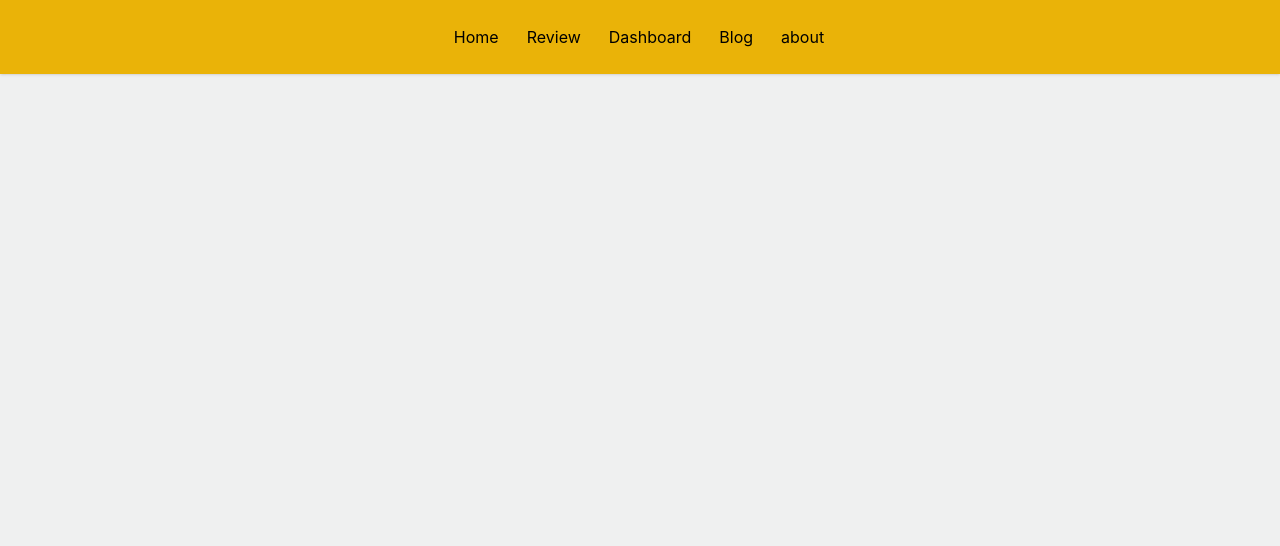
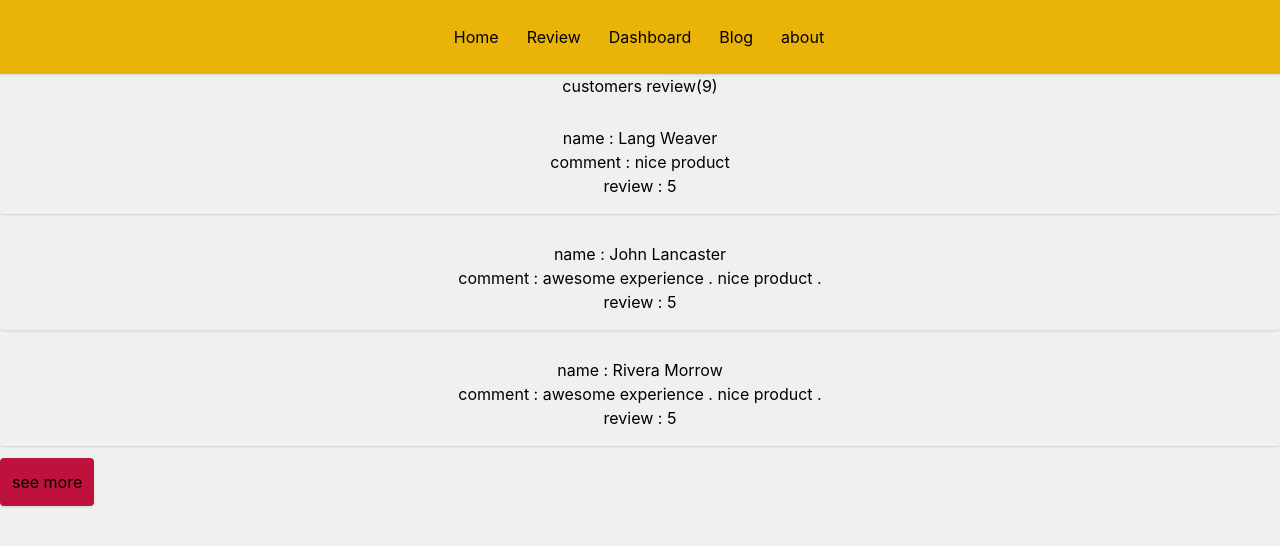
Before and after one commit to Dip8080/product-analysis, a React (Create React App) app: page /review in a window 1280 px wide. Shown: the top 546 px of the page. Built offline with nearby package versions, Linux system fonts and the light colour scheme.

Commit message:
review done(3rd commit )

```diff
--- /dev/null
+++ b/public/review.json
@@ -0,0 +1,56 @@
+[
+    {
+      "id": "624b896ea6c3f46789a53609",
+      "name": "Lang Weaver",
+      "comment": "nice product",
+      "rating": 5
+    },
+    {
+      "id": "624b896e9fa066b37227fbcf",
+      "name": "John Lancaster",
+      "comment": "awesome experience . nice product .",
+      "rating": 5
+    },
+    {
+      "id": "624b896ed2c30a959ab4ffcf",
+      "name": "Rivera Morrow",
+      "comment": "awesome experience . nice product .",
+      "rating": 5
+    },
+    {
+      "id": "624b896e15ee5a89c19de0ad",
+      "name": "Daniel Clark",
+      "comment": "awesome experience . nice product .",
+      "rating": 5
+    },
+    {
+      "id": "624b896e1e41d4a45deac0e4",
+      "name": "Mandy Cobb",
+      "comment": "awesome experience . nice product .",
+      "rating": 5
+    },
+    {
+      "id": "624b896ed2179c6b9325556f",
+      "name": "Hurst Bonner",
+      "comment": "awesome experience . nice product .",
+      "rating": 5
+    },
+    {
+      "id": "624b896eb1d11154bed32d87",
+      "name": "Montoya Bird",
+      "comment": "awesome experience . nice product .",
+      "rating": 5
+    },
+    {
+      "id": "624b896ec457b23133165495",
+      "name": "Fulton Kirkland",
+      "comment": "awesome experience . nice product .",
+      "rating": 5
+    },
+    {
+      "id": "624b896e60615b78b6acceb3",
+      "name": "Barbra Maldonado",
+      "comment": "awesome experience . nice product .",
+      "rating": 5
+    }
+  ]
--- a/src/App.js
+++ b/src/App.js
@@ -5,6 +5,7 @@ import Blog from './Components/Blog/Blog';
 import Dashboard from './Components/Dashboard/Dashboard';
 import Home from './Components/Home/Home';
 import Nav from './Components/Nav/Nav';
+import Review from './Components/Review/Review';
 
 function App() {
   return (
@@ -12,6 +13,7 @@ function App() {
       <Nav></Nav>
       <Routes>
         <Route path='/' element={<Home></Home>}></Route>
+        <Route path='/review' element={<Review></Review>}></Route>
         <Route path='/blog' element={<Blog></Blog>}></Route>
         <Route path='/dashboard' element={<Dashboard></Dashboard>}></Route>
       </Routes>
--- a/src/Components/Dashboard/Dashboard.js
+++ b/src/Components/Dashboard/Dashboard.js
@@ -7,41 +7,28 @@ const Dashboard = () => {
         fetch('data.json')
         .then(res=>res.json())
         .then(data=>setdata(data))
-    },[data])
+    },[])
     return (
         <div className='flex p-3'>
-            <div className=''>
-            <ResponsiveContainer width="100%" height="100%" >
-        <AreaChart
-          width={500}
-          height={400}
-          data={data}
-          margin={{
-            top: 10,
-            right: 30,
-            left: 0,
-            bottom: 0,
-          }}
-        >
-          <CartesianGrid strokeDasharray="3 3" />
-          <XAxis dataKey="month" />
-          <YAxis />
-          <Tooltip />
-          <Area type="monotone" dataKey="sell" stackId="1" stroke="#8884d8" fill="#8884d8" />
-          <Area type="monotone" dataKey="revenue" stackId="2" stroke="#82ca9d" fill="#82ca9d" />
-          <Area type="monotone" dataKey="investment" stackId="3" stroke="#ffc658" fill="#ffc658" />
-        </AreaChart>
-      </ResponsiveContainer>
+            <div className='mt-6'>
+                <h1>month VS sell</h1>
+
+            <BarChart width={350} height={300} data={data}>
+            <Bar dataKey="sell" fill="#8884d8" />
+            <XAxis dataKey="month" />
+    <YAxis  dataKey="sell" name="weight" unit="$" />
+            </BarChart>
+
             </div>
 
 
 
             <div className='px-4'>
-
+            <h1>month VS revenue</h1>
           <LineChart width={400} height={400} data={data}>
     <Line type="monotone" dataKey="revenue"  ></Line>
     <XAxis dataKey="month" />
-    <YAxis  dataKey="revenue" name="weight" unit="kg" />
+    <YAxis  dataKey="revenue" name="weight" unit="$" />
 
           </LineChart>
             </div>
--- a/src/Components/Home/Home.js
+++ b/src/Components/Home/Home.js
@@ -1,9 +1,11 @@
 import React from 'react';
+import Review from '../Review/Review';
 import('./Home.css')
 
 const Home = () => {
     return (
-        <div className=' flex  py-6'>
+        <div className=' py-6'>
+            <div className='flex'>
             <div className=' bg-yellow-500 parent' >
                 <h1 className='text-3xl subpixel-antialiased py-6 col-end-6'>
                     Lorem ipsum dolor sit amet, consectetur adipisicing elit.
@@ -21,6 +23,10 @@ const Home = () => {
             <div className=' image pt-5'>
                     <img src="https://images.unsplash.com/photo-1453728013993-6d66e9c9123a?ixlib=rb-1.2.1&ixid=MnwxMjA3fDB8MHxwaG90by1wYWdlfHx8fGVufDB8fHx8&auto=format&fit=crop&w=870&q=80" alt="" />
             </div>
+            </div>
+            <div>
+                <Review></Review>
+            </div>
         </div>
     );
 };
--- /dev/null
+++ b/src/Components/Hooks/useReview.js
@@ -0,0 +1,14 @@
+import React, { useEffect, useState } from 'react';
+
+const useReview = () => {
+    const [reviews,setReview] = useState([]);
+     useEffect(()=>{
+        fetch('review.json')
+        .then(rex=>rex.json())
+        .then(data=>setReview(data))
+    },[])
+    return [reviews,setReview]
+}
+
+
+export default useReview;
--- a/src/Components/Nav/Nav.js
+++ b/src/Components/Nav/Nav.js
@@ -7,10 +7,10 @@ const Nav = () => {
         <div className='p-5 bg-yellow-500  shadow navbar'>
             <ul className='flex subpixel-antialiased'>
              <li><Link to={'/'}>Home</Link></li>
-             <li><Link to={'/'}>Review</Link></li>
+             <li><Link to={'/review'}>Review</Link></li>
              <li><Link to={'/dashboard'}>Dashboard</Link></li>
              <li><Link to={'/blog'}>Blog</Link></li>
-             <li><Link to={''}>about</Link></li>
+             <li><Link to={'/about'}>about</Link></li>
             </ul>
         </div>
     );
--- /dev/null
+++ b/src/Components/Review/Review.js
@@ -0,0 +1,35 @@
+
+import { Link } from 'react-router-dom';
+import useReview from '../Hooks/useReview';
+
+const Review = () => {
+  const [reviews,setReview] = useReview();
+
+    return (
+        <div>
+            <h1 className=''>customers review({reviews.length})</h1>
+            <div>
+                {
+                    reviews.slice(0,3).map(x=><Reviewsingle obj={x} key={x.id}></Reviewsingle>)
+                }
+            </div>
+           <Link to={'/review'}> <button className='shadow cardBtn rounded bg-rose-700 hover:bg-rose-800 p-3  mt-3  flex subpixel-antialiased'>see more</button> </Link>
+        </div>
+    );
+};
+
+const Reviewsingle =(props)=>{
+    const {name,comment,rating} = props.obj;
+    return(
+        <div className='p-4 my-3 shadow rounded flex justify-center'>
+            <div>
+            <h1>name : {name}</h1>
+            <h1>comment : {comment}</h1>
+            <h1>review : {rating}</h1>
+            </div>
+
+        </div>
+    )
+}
+
+export default Review;
```
Also changed, not shown: src/Components/Review/Review.css (added).
